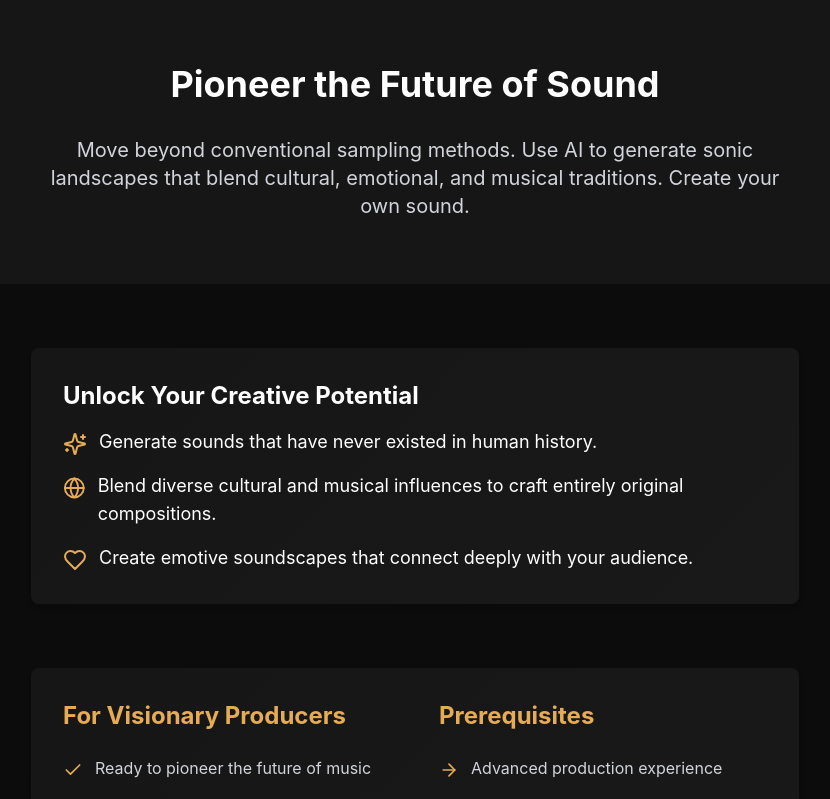
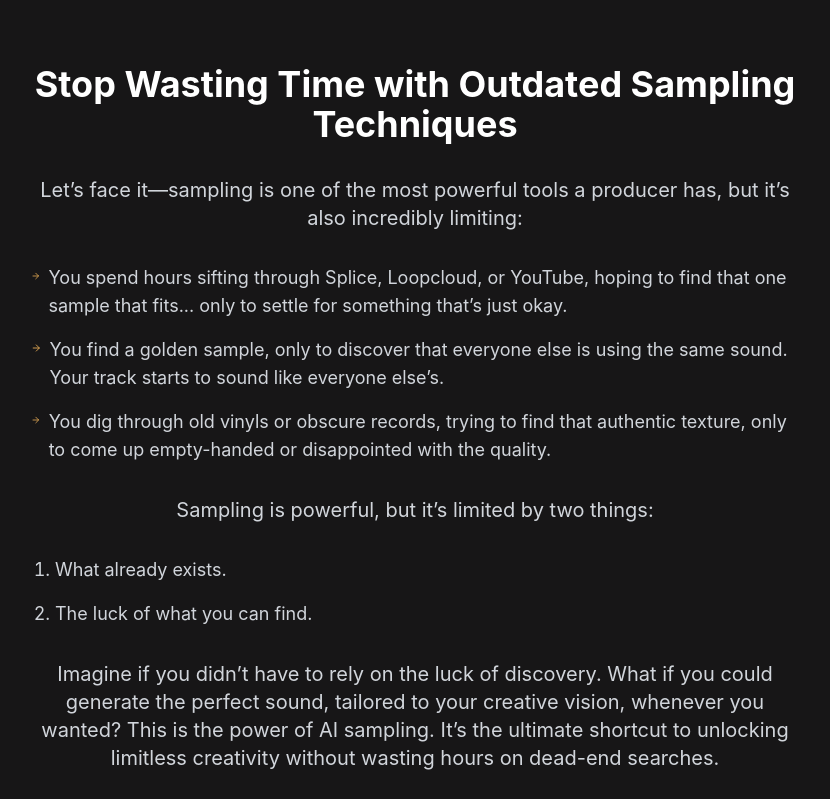
Before and after one commit to glittercowboy/ai-masterclass, a React (Create React App) app: page / in a window 1280 px wide. Shown: the part 1140-1939 px from the top of the page, without its empty margins (225-1055 px from the left). Built offline with nearby package versions, Linux system fonts and the light colour scheme.

Commit message:
Updated Vision text

```diff
--- a/src/App.js
+++ b/src/App.js
@@ -141,14 +141,39 @@ export default function MasterclassLanding() {
   <div className="container mx-auto px-4">
     <div className="max-w-3xl mx-auto text-center space-y-8">
       <h2 className="font-poppins text-3xl md:text-4xl font-bold">
-              Pioneer the Future of Sound
+        Stop Wasting Time with Outdated Sampling Techniques
       </h2>
       <p className="text-xl text-gray-300">
-              Move beyond conventional sampling methods. Use AI to generate sonic landscapes that blend cultural, emotional, and musical traditions. Create your own sound.
+        Let’s face it—sampling is one of the most powerful tools a producer has, but it’s also incredibly limiting:
+      </p>
+      <ul className="text-lg text-gray-300 text-left space-y-4">
+        <li className="flex items-start gap-2">
+          <ArrowRight className="w-4 h-4 mt-1" style={{ color: '#E6AC55' }} />
+          <span>You spend hours sifting through Splice, Loopcloud, or YouTube, hoping to find that one sample that fits... only to settle for something that’s just okay.</span>
+        </li>
+        <li className="flex items-start gap-2">
+          <ArrowRight className="w-4 h-4 mt-1" style={{ color: '#E6AC55' }} />
+          <span>You find a golden sample, only to discover that everyone else is using the same sound. Your track starts to sound like everyone else’s.</span>
+        </li>
+        <li className="flex items-start gap-2">
+          <ArrowRight className="w-4 h-4 mt-1" style={{ color: '#E6AC55' }} />
+          <span>You dig through old vinyls or obscure records, trying to find that authentic texture, only to come up empty-handed or disappointed with the quality.</span>
+        </li>
+      </ul>
+      <p className="text-xl text-gray-300">
+        Sampling is powerful, but it’s limited by two things:
+      </p>
+      <ol className="list-decimal text-left text-lg text-gray-300 space-y-4 ml-6">
+        <li>What already exists.</li>
+        <li>The luck of what you can find.</li>
+      </ol>
+      <p className="text-xl text-gray-300">
+        Imagine if you didn’t have to rely on the luck of discovery. What if you could generate the perfect sound, tailored to your creative vision, whenever you wanted? This is the power of AI sampling. It’s the ultimate shortcut to unlocking limitless creativity without wasting hours on dead-end searches.
       </p>
     </div>
   </div>
 </div>
+
 
       {/* Main Content */}
       <div className="container mx-auto px-4 py-16
```
Lines whose indentation alone changed are shown as unchanged.
